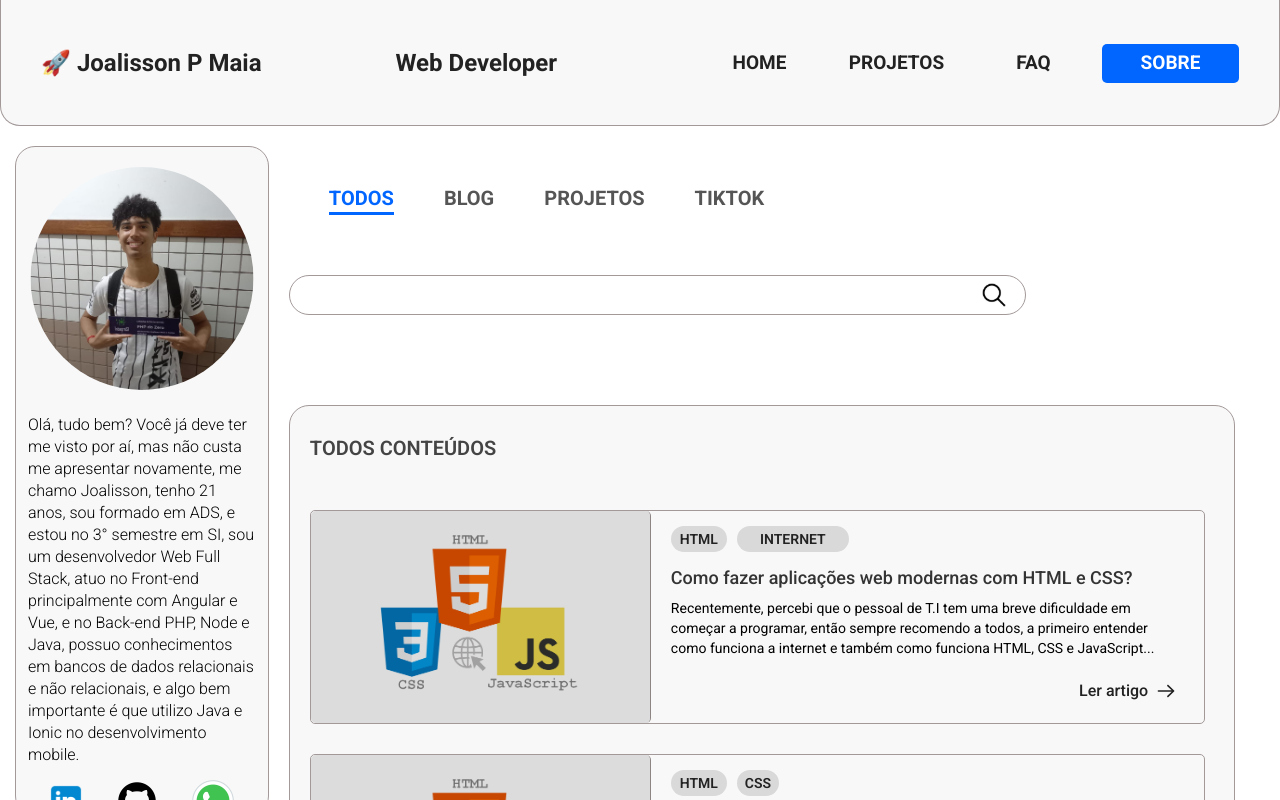
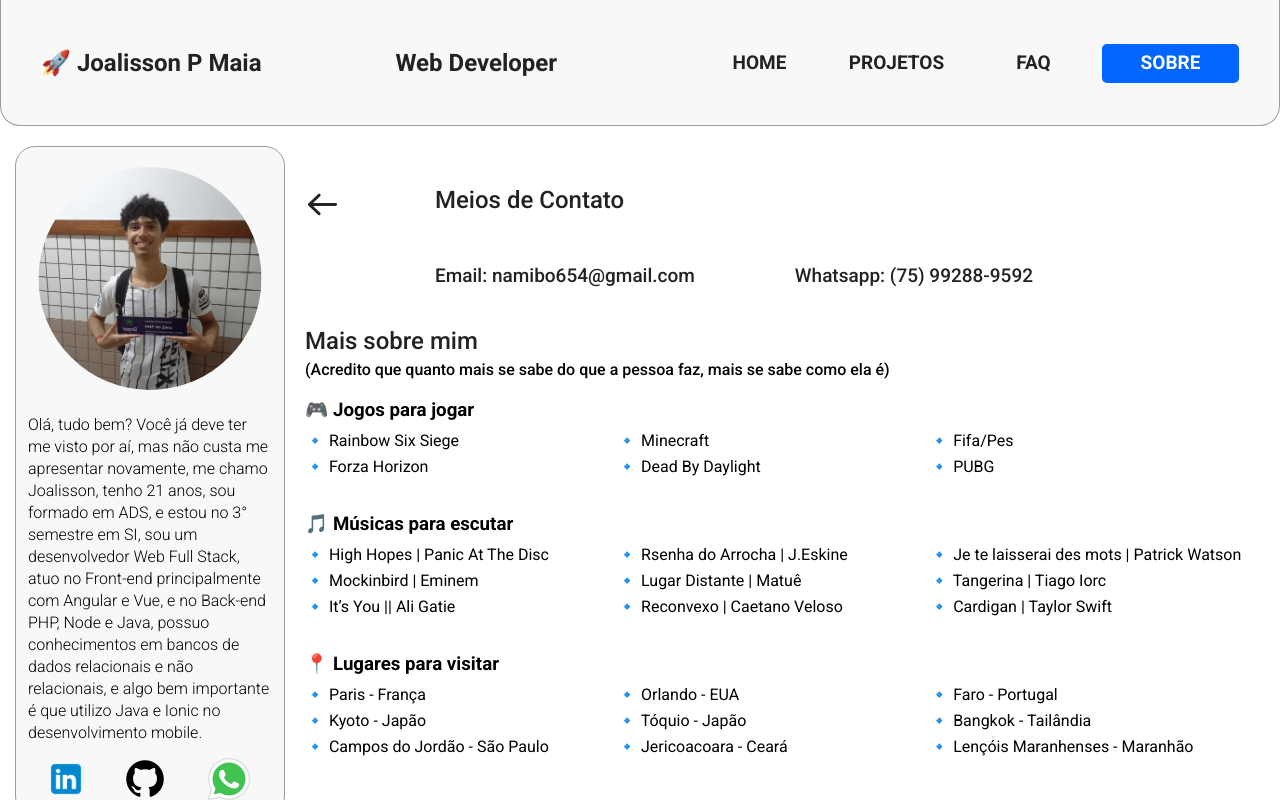
Before and after one commit to Namibo06/portifolio-atual-angular, an Angular app: page /sobre in a window 1280 px wide. Shown: the top 800 px of the page. Built offline with nearby package versions, Linux system fonts and the light colour scheme.

Commit message:
feat: added content in component about

```diff
--- a/src/app/app-routing.module.ts
+++ b/src/app/app-routing.module.ts
@@ -3,6 +3,7 @@ import { RouterModule, Routes } from '@angular/router';
 import { HomeComponent } from './pages/home/home/home.component';
 import { ProjectComponent } from './pages/project/project/project.component';
 import { FaqComponent } from './pages/faq/faq/faq.component';
+import { AboutComponent } from './pages/about/about/about.component';
 
 const routes: Routes = [
   {
@@ -23,6 +24,10 @@ const routes: Routes = [
     component: FaqComponent
   },
   {
+    path: 'sobre',
+    component: AboutComponent
+  },
+  {
     path: '**',
     component: HomeComponent
   }
--- a/src/app/pages/about/about/about.component.html
+++ b/src/app/pages/about/about/about.component.html
@@ -1 +1,83 @@
-<p>about works!</p>
+<div class="about__container">
+    <header>
+        <app-header></app-header>
+    </header>
+
+    <main>
+        <aside>
+            <app-about-me></app-about-me>
+        </aside>
+
+        <div class="about__wrapper">
+            <section class="about__introduction">
+                <div class="project__back__page">
+                    <svg onclick="return history.back()" viewBox="0 0 24 24" fill="none" xmlns="http://www.w3.org/2000/svg"><g id="SVGRepo_bgCarrier" stroke-width="0"></g><g id="SVGRepo_tracerCarrier" stroke-linecap="round" stroke-linejoin="round"></g><g id="SVGRepo_iconCarrier"> <path d="M13.2328 16.4569C12.9328 16.7426 12.9212 17.2173 13.2069 17.5172C13.4926 17.8172 13.9673 17.8288 14.2672 17.5431L13.2328 16.4569ZM19.5172 12.5431C19.8172 12.2574 19.8288 11.7827 19.5431 11.4828C19.2574 11.1828 18.7827 11.1712 18.4828 11.4569L19.5172 12.5431ZM18.4828 12.5431C18.7827 12.8288 19.2574 12.8172 19.5431 12.5172C19.8288 12.2173 19.8172 11.7426 19.5172 11.4569L18.4828 12.5431ZM14.2672 6.4569C13.9673 6.17123 13.4926 6.18281 13.2069 6.48276C12.9212 6.78271 12.9328 7.25744 13.2328 7.5431L14.2672 6.4569ZM19 12.75C19.4142 12.75 19.75 12.4142 19.75 12C19.75 11.5858 19.4142 11.25 19 11.25V12.75ZM5 11.25C4.58579 11.25 4.25 11.5858 4.25 12C4.25 12.4142 4.58579 12.75 5 12.75V11.25ZM14.2672 17.5431L19.5172 12.5431L18.4828 11.4569L13.2328 16.4569L14.2672 17.5431ZM19.5172 11.4569L14.2672 6.4569L13.2328 7.5431L18.4828 12.5431L19.5172 11.4569ZM19 11.25L5 11.25V12.75L19 12.75V11.25Z" fill="#222"></path> </g></svg>
+                </div><!--project__back__page-->
+
+                <div class="about__contacts">
+                    <h2>Meios de Contato</h2>
+
+                    <div class="about__contact__wrapper">
+                        <div class="about__contact__single">
+                            <p>Email:    namibo654&#64;gmail.com</p>
+                        </div><!--about__contact__single-->
+
+                        <div class="about__contact__single">
+                            <p>Whatsapp:    (75) 99288-9592</p>
+                        </div><!--about__contact__single-->
+                    </div><!--about__contact__wrapper-->
+                </div><!--about__contacts-->
+            </section><!--about__introduction-->
+
+            <section class="more__about__me">
+                <h2>Mais sobre mim</h2>
+                <h4>(Acredito que quanto mais se sabe do que a pessoa faz, mais se sabe como ela é)</h4>
+
+                <div class="more__about__me__single">
+                    <h3>🎮 Jogos para jogar</h3>
+
+                    <ul>
+                        <li>🔹 Rainbow Six Siege</li>
+                        <li>🔹 Minecraft</li>
+                        <li>🔹 Fifa/Pes</li>
+                        <li>🔹 Forza Horizon</li>
+                        <li>🔹 Dead By Daylight</li>
+                        <li>🔹 PUBG</li>
+                    </ul>
+                </div><!--more__about__me__single-->
+
+                <div class="more__about__me__single">
+                    <h3>🎵 Músicas para escutar</h3>
+
+                    <ul>
+                        <li>🔹 High Hopes | Panic At The Disc</li>
+                        <li>🔹 Rsenha do Arrocha | J.Eskine</li>
+                        <li>🔹 Je te laisserai des mots | Patrick Watson</li>
+                        <li>🔹 Mockinbird | Eminem</li>
+                        <li>🔹 Lugar Distante | Matuê</li>
+                        <li>🔹 Tangerina | Tiago Iorc</li>
+                        <li>🔹 It’s You || Ali Gatie</li>
+                        <li>🔹 Reconvexo | Caetano Veloso</li>
+                        <li>🔹 Cardigan | Taylor Swift</li>
+                    </ul>
+                </div><!--more__about__me__single-->
+
+                <div class="more__about__me__single">
+                    <h3>📍 Lugares para visitar</h3>
+
+                    <ul>
+                        <li>🔹 Paris - França</li>
+                        <li>🔹 Orlando - EUA</li>
+                        <li>🔹 Faro - Portugal</li>
+                        <li>🔹 Kyoto - Japão</li>
+                        <li>🔹 Tóquio - Japão</li>
+                        <li>🔹 Bangkok - Tailândia</li>
+                        <li>🔹 Campos do Jordão - São Paulo</li>
+                        <li>🔹 Jericoacoara - Ceará</li>
+                        <li>🔹 Lençóis Maranhenses - Maranhão</li>
+                    </ul>
+                </div><!--more__about__me__single-->
+            </section><!--more__about__me-->
+        </div><!--about__wrapper-->
+    </main>
+</div><!--about__container-->
--- a/src/app/pages/about/about/about.component.scss
+++ b/src/app/pages/about/about/about.component.scss
@@ -0,0 +1,114 @@
+li{
+    list-style-type: none;
+}
+
+/*aside*/
+main{
+    display: flex;
+    flex-direction: row;
+    user-select: none;
+    padding: 0 15px;
+    min-height: 110vh;
+}
+
+main > aside{
+    position: relative;
+    top: 20px;
+    background-color: #f8f8f8;
+    height: 80.5vh;
+    width: 270px;
+    height: 670px;
+    border: 1px solid #a39999;
+    border-radius: 20px;
+}
+
+/*about wrapper*/
+.about__wrapper{
+    display: flex;
+    flex-direction: column;
+    margin: 60px 0;
+    padding: 0 15px;
+}
+
+/*about introduction*/
+.about__introduction{
+    display: flex;
+    flex-direction: row;
+}
+
+.project__back__page{
+    margin-right: 40px;
+    position: relative;
+    top: -4px;
+}
+
+.project__back__page > svg{
+    rotate: 180deg;
+    width: 45px;
+    height: 45px;
+    cursor: pointer;
+}
+
+.project__back__page > svg:active{
+    position: relative;
+    top: 1px;
+}
+
+/*about contacts*/
+.about__contacts{
+    position: relative;
+    top: 0px;
+    left: 50px;
+}
+
+.about__contacts > h2,
+.more__about__me > h2{
+    font-size: 24px;
+    font-weight: 500;
+    color: #222;
+}
+
+.about__contact__wrapper{
+    display: flex;
+    flex-direction: row;
+    padding-top: 50px;
+}
+
+.about__contact__wrapper > div > p,
+.more__about__me > div > h2{
+    font-size: 19px;
+    font-weight: 500;
+    color: #222;
+}
+
+.about__contact__wrapper > div:nth-child(1){
+    margin-right: 100px;
+}
+
+/*more about me*/
+.more__about__me{
+    padding: 0 5px;
+}
+
+.more__about__me > h2{
+    padding-top: 40px;
+}
+
+.more__about__me > h4{
+    padding: 5px 0 20px 0;
+    font-size: 16px;
+    font-weight: 500;
+}
+
+.more__about__me > div > ul{
+    padding: 10px 0 30px 0;
+}
+
+.more__about__me__single > ul{
+    display: grid;
+    grid-template-columns: repeat(3, 1fr);
+}
+
+.more__about__me__single > ul > li{
+    padding-bottom: 7px;
+}
```
Also changed, not shown: src/app/pages/about/about.module.ts (+8 -2 lines).
